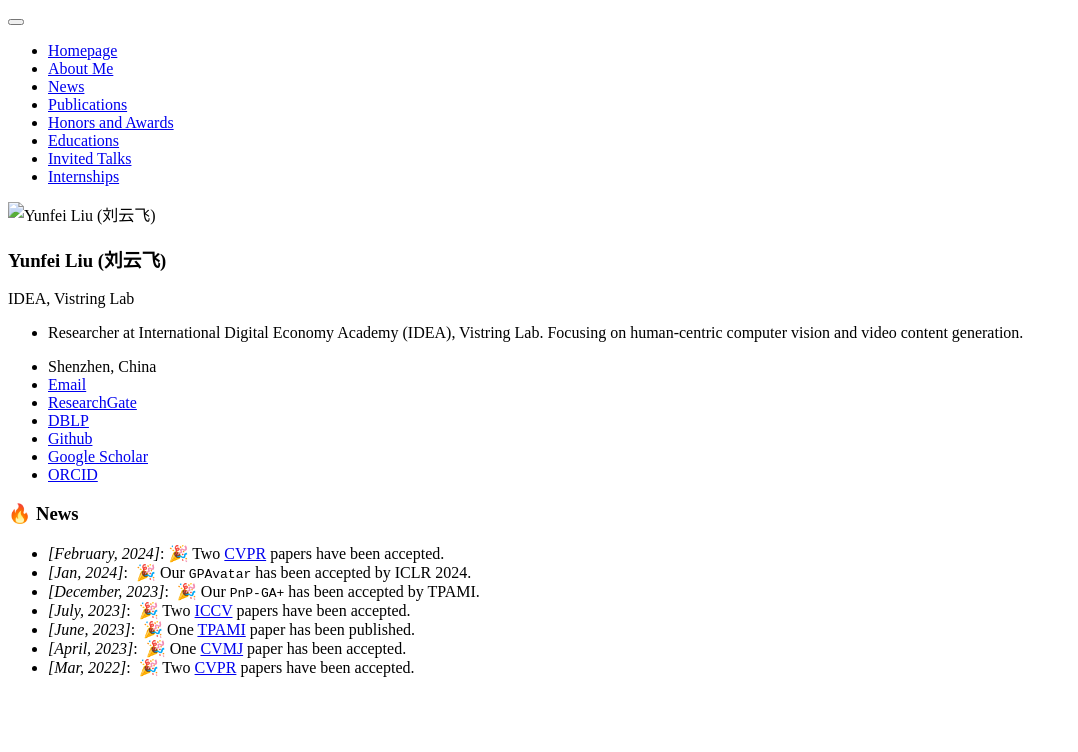
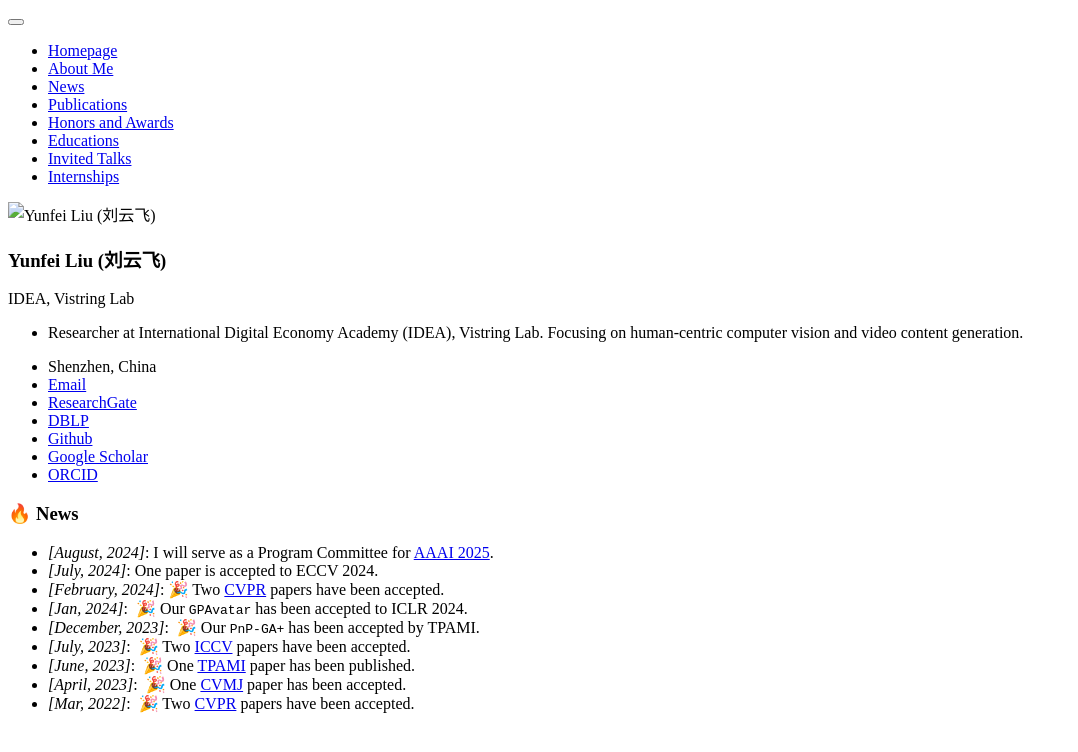
Before and after one commit to gagajian/gagajian.github.io, a Jekyll site: the page built from _pages/includes/news.md, in a window 1280 px wide. Shown: the top 752 px of the page, without its empty margins (0-1078 px from the left). Built offline with Jekyll 4.4.1, drawn with Linux system fonts in a browser that asks for light colours; our own code applies the rules of GitHub Pages for plain Markdown files.

Commit message:
Update news.md

```diff
--- a/_pages/includes/news.md
+++ b/_pages/includes/news.md
@@ -1,6 +1,8 @@
 # 🔥 News
+- *[August, 2024]*: I will serve as a Program Committee for [AAAI 2025](https://aaai.org/conference/aaai/aaai-25/).
+- *[July, 2024]*: One paper is accepted to ECCV 2024.
 - *[February, 2024]*:  🎉 Two [CVPR](https://cvpr2024.thecvf.com/) papers have been accepted.
-- *[Jan, 2024]*: &nbsp;🎉 Our `GPAvatar` has been accepted by ICLR 2024.
+- *[Jan, 2024]*: &nbsp;🎉 Our `GPAvatar` has been accepted to ICLR 2024.
 - *[December, 2023]*: &nbsp;🎉 Our `PnP-GA+` has been accepted by TPAMI.
 - *[July, 2023]*: &nbsp;🎉 Two [ICCV](https://iccv2023.thecvf.com) papers have been accepted.
 - *[June, 2023]*: &nbsp;🎉 One [TPAMI](https://ieeexplore.ieee.org/document/9220850) paper has been published.
```
